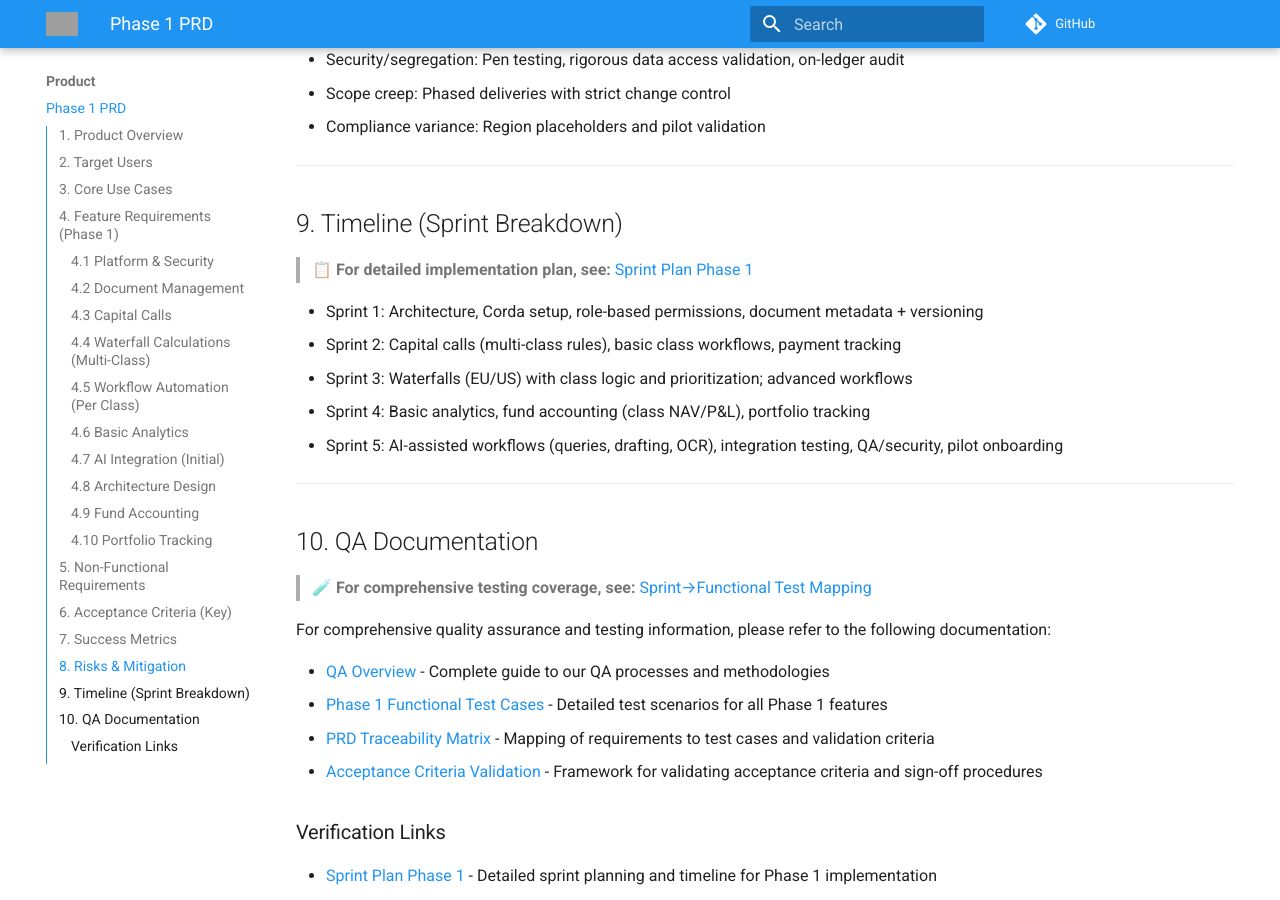
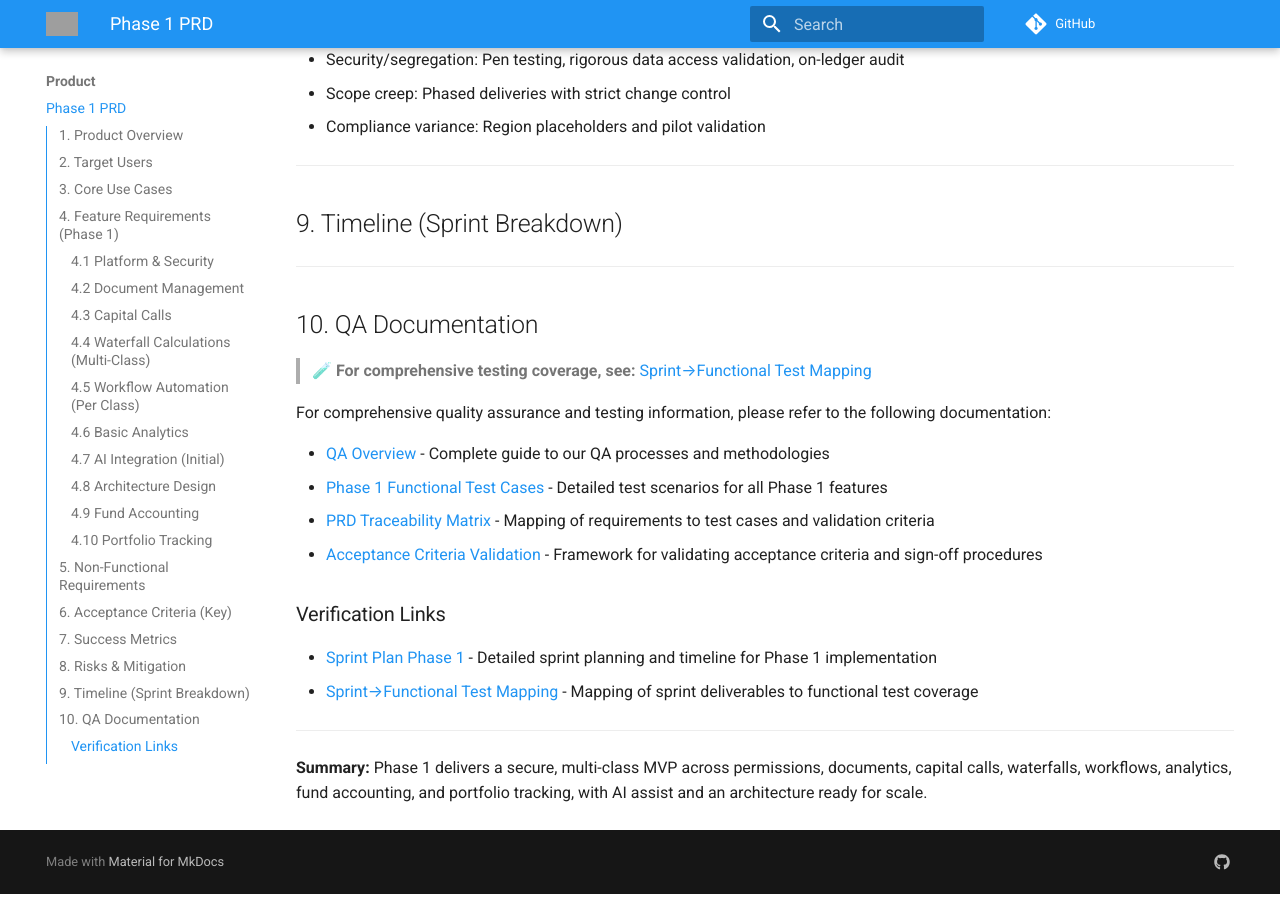
Before and after one commit to DealSphere-Inc/dealsphere-platform-docs, an MkDocs documentation site: the page built from docs/product/Phase1_PRD.md, in a window 1280 px wide and 900 px high, scrolled down 4198 px. Built offline with MkDocs 1.6.1 and Material for MkDocs 9.7.7, drawn with Linux system fonts in a browser that asks for light colours; comment, search, counter and statistics services are not loaded; grey boxes are pictures that could not be loaded.

Commit message:
Update Phase1_PRD.md

```diff
--- a/docs/product/Phase1_PRD.md
+++ b/docs/product/Phase1_PRD.md
@@ -123,13 +123,7 @@
 
 ---
 ## 9. Timeline (Sprint Breakdown)
-> **📋 For detailed implementation plan, see:** [Sprint Plan Phase 1](../tech/sprint-plan-phase-1.md)
 
-- Sprint 1: Architecture, Corda setup, role-based permissions, document metadata + versioning
-- Sprint 2: Capital calls (multi-class rules), basic class workflows, payment tracking
-- Sprint 3: Waterfalls (EU/US) with class logic and prioritization; advanced workflows
-- Sprint 4: Basic analytics, fund accounting (class NAV/P&L), portfolio tracking
-- Sprint 5: AI-assisted workflows (queries, drafting, OCR), integration testing, QA/security, pilot onboarding
 
 ---
 ## 10. QA Documentation
```
